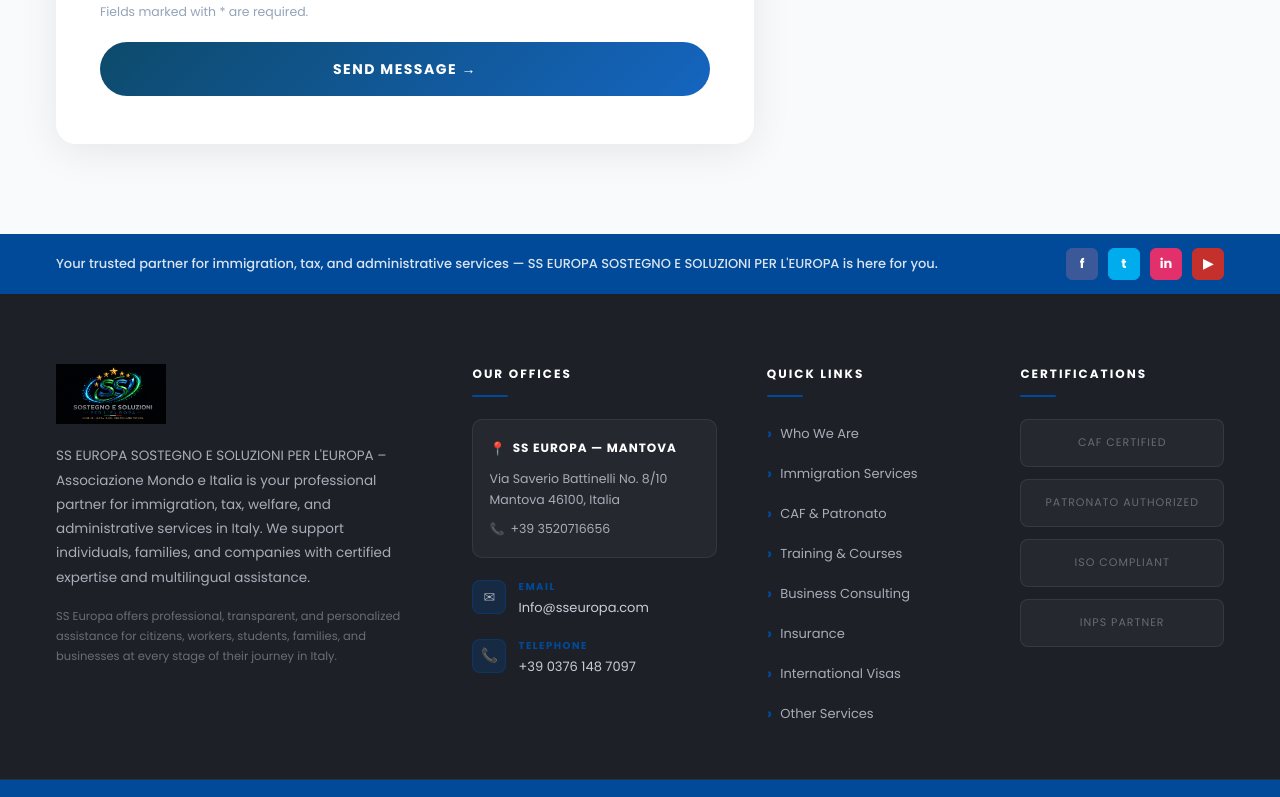
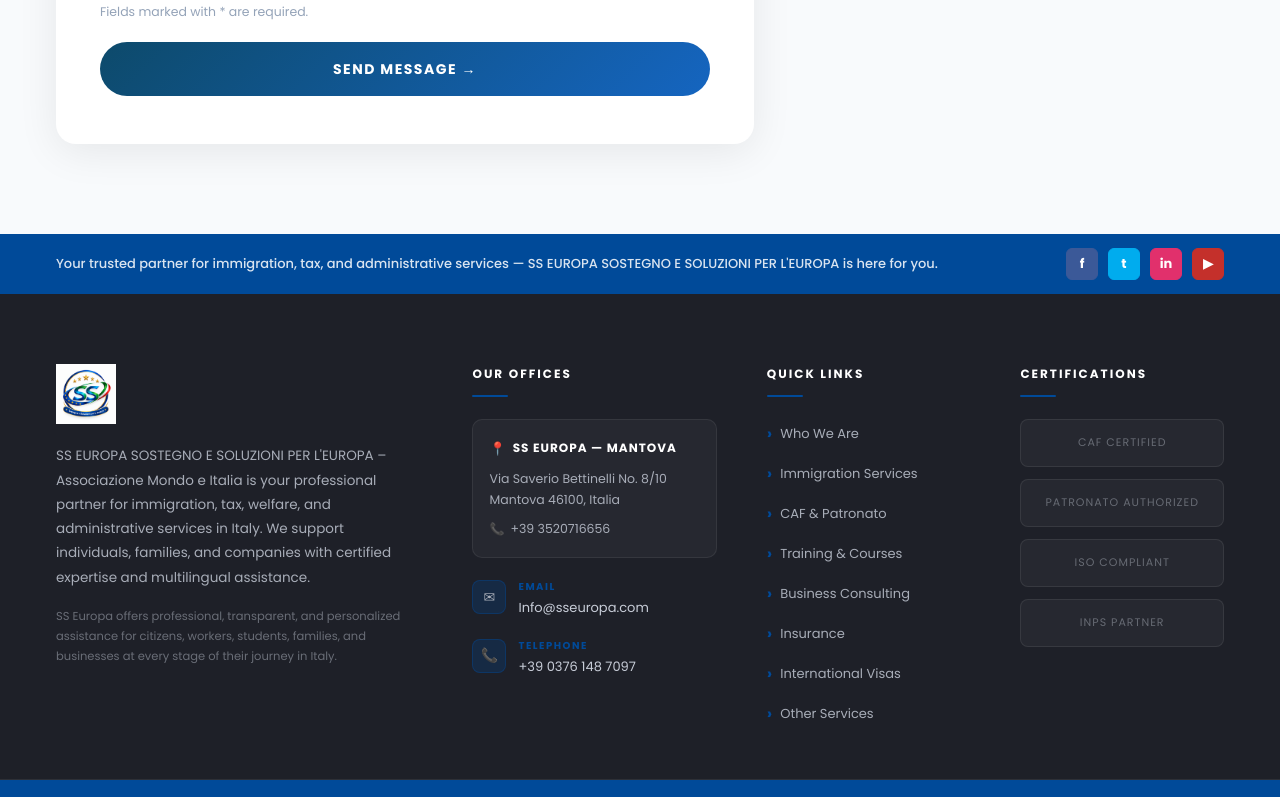
Before and after one commit to gauravmehra2021/ITALIA, a Next.js app: page /contact in a window 1280 px wide. Shown: the part 2000-2797 px from the top of the page. Built offline with nearby package versions, Linux system fonts and the light colour scheme.

Commit message:
updated-logo

```diff
--- a/app/components/layout/Footer.tsx
+++ b/app/components/layout/Footer.tsx
@@ -7,7 +7,7 @@
 const offices = [
   {
     name: 'SS Europa — Mantova',
-    address: 'Via Saverio Battinelli No. 8/10\nMantova 46100, Italia',
+    address: 'Via Saverio Bettinelli No. 8/10\nMantova 46100, Italia',
     phone: '+39 3520716656',
   },
 ]
@@ -53,7 +53,7 @@
             {/* Col 1 — About */}
             <div className="footer-col footer-col-about">
               <Link href="/" className="footer-about-logo">
-                <img src="/images/new logo.png" alt="SS EUROPA SOSTEGNO E SOLUZIONI PER L'EUROPA Logo" />
+                <img src="/images/updated-logo.png" alt="SS EUROPA SOSTEGNO E SOLUZIONI PER L'EUROPA Logo" />
               </Link>
           <p className="footer-about-desc">
   {t('footer.aboutDesc') || "SS EUROPA {Sostegno e Soluzioni per l'Europa} is your professional partner for immigration, tax, welfare, and administrative services in Italy."}
--- a/app/components/layout/Header.tsx
+++ b/app/components/layout/Header.tsx
@@ -165,7 +165,7 @@
           {/* Logo */}
           <Link href="/" className="flex shrink-0 items-center">
             <img
-              src="/images/logo.png"
+              src="/images/updated-logo.png"
               alt="AMEI Logo"
               className="h-[44px] w-auto object-contain sm:h-[52px] lg:h-[60px]"
             />
--- a/app/contact/page.tsx
+++ b/app/contact/page.tsx
@@ -84,7 +84,7 @@
     : [
         { icon: '📱', label: 'Mobile', value: '+39 3520716656' },
         { icon: '📧', label: 'Email',  value: 'Info@sseuropa.com' },
-        { icon: '📍', label: 'Office', value: 'Via Saverio Battinelli No. 8/10\nMantova 46100, Italia' },
+        { icon: '📍', label: 'Office', value: 'Via Saverio Bettinelli No. 8/10\nMantova 46100, Italia' },
       ]
 
   useEffect(() => {
--- a/app/translations/contact.json
+++ b/app/translations/contact.json
@@ -72,7 +72,7 @@
           { "icon": "📞", "label": "Telefono", "value": "+39 0376 148 7097" },
           { "icon": "📱", "label": "Mobile",   "value": "+39 3520716656" },
           { "icon": "📧", "label": "Email",    "value": "Info@sseuropa.com" },
-          { "icon": "📍", "label": "Ufficio",  "value": "Via Saverio Battinelli No. 8/10\nMantova 46100, Italia" }
+          { "icon": "📍", "label": "Ufficio",  "value": "Via Saverio Bettinelli No. 8/10\nMantova 46100, Italia" }
         ],
         "hoursTitle": "Orari di apertura",
         "hours": [
@@ -187,7 +187,7 @@
           { "icon": "📞", "label": "Phone",  "value": "+39 0376 148 7097" },
           { "icon": "📱", "label": "Mobile", "value": "+39 3520716656" },
           { "icon": "📧", "label": "Email",  "value": "Info@sseuropa.com" },
-          { "icon": "📍", "label": "Office", "value": "Via Saverio Battinelli No. 8/10\nMantova 46100, Italia" }
+          { "icon": "📍", "label": "Office", "value": "Via Saverio Bettinelli No. 8/10\nMantova 46100, Italia" }
         ],
         "hoursTitle": "Office Hours",
         "hours": [
@@ -317,7 +317,7 @@
           {
             "icon": "📍",
             "label": "دفتر",
-            "value": "Via Saverio Battinelli No. 8/10\nMantova 46100, Italia"
+            "value": "Via Saverio Bettinelli No. 8/10\nMantova 46100, Italia"
           }
         ],
         "hoursTitle": "کھلنے کے اوقات",
@@ -448,7 +448,7 @@
           {
             "icon": "📍",
             "label": "অফিস",
-            "value": "Via Saverio Battinelli No. 8/10\nMantova 46100, Italia"
+            "value": "Via Saverio Bettinelli No. 8/10\nMantova 46100, Italia"
           }
         ],
         "hoursTitle": "অফিস সময়",
@@ -579,7 +579,7 @@
           {
             "icon": "📍",
             "label": "ਦਫ਼ਤਰ",
-            "value": "Via Saverio Battinelli No. 8/10\nMantova 46100, Italia"
+            "value": "Via Saverio Bettinelli No. 8/10\nMantova 46100, Italia"
           }
         ],
         "hoursTitle": "ਖੁੱਲ੍ਹਣ ਦੇ ਸਮੇਂ",
@@ -710,7 +710,7 @@
           {
             "icon": "📍",
             "label": "කාර්යාලය",
-            "value": "Via Saverio Battinelli No. 8/10\nMantova 46100, Italia"
+            "value": "Via Saverio Bettinelli No. 8/10\nMantova 46100, Italia"
           }
         ],
         "hoursTitle": "විවෘත වේලාවන්",
@@ -841,7 +841,7 @@
           {
             "icon": "📍",
             "label": "المكتب",
-            "value": "Via Saverio Battinelli No. 8/10\nMantova 46100, Italia"
+            "value": "Via Saverio Bettinelli No. 8/10\nMantova 46100, Italia"
           }
         ],
         "hoursTitle": "ساعات العمل",
```
Also changed, not shown: public/images/updated-logo.png (added), 1 other file (tests, documents, lock files or other folders).
